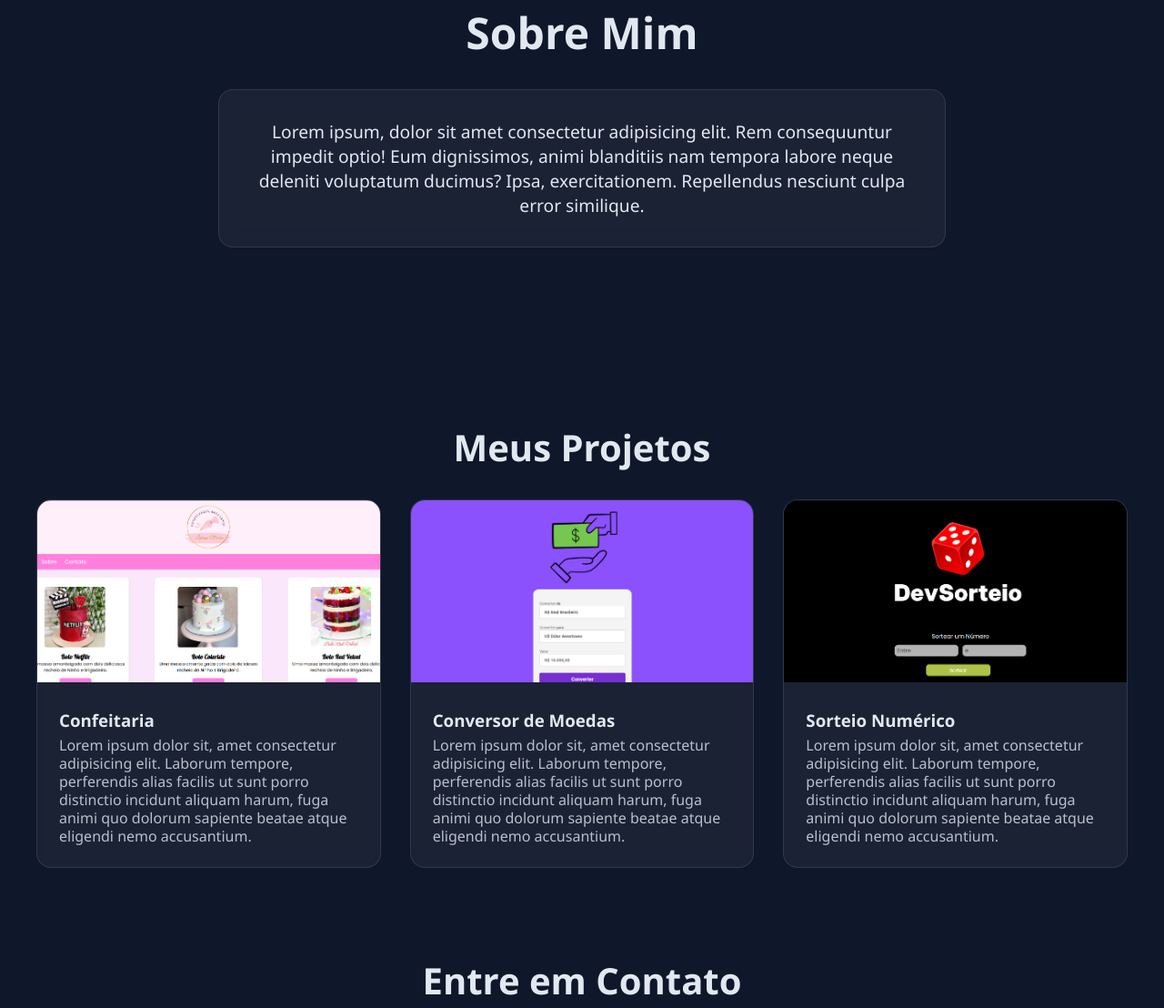
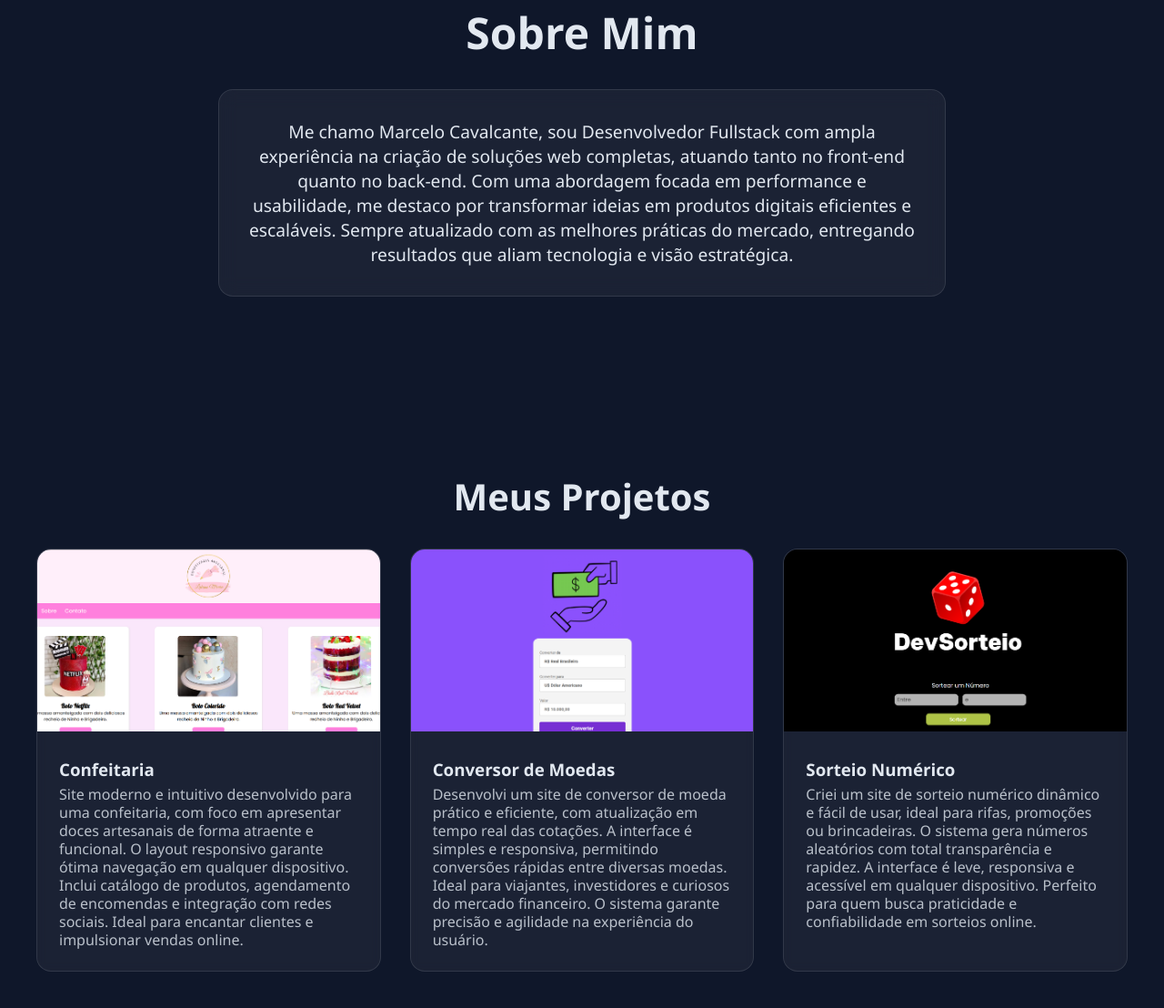
Before and after one commit to Marcelo-Cavalcante/Portifolio, a plain HTML site: page index.htm in a window 1280 px wide. Shown: the part 893-2001 px from the top of the page at 91% size. Drawn offline with Linux system fonts and the light colour scheme.

Commit message:
alteração na descrição sobre mim e na descrição dos cards

```diff
--- a/index.htm
+++ b/index.htm
@@ -36,9 +36,7 @@
         <h2 class="sobre-titulo">Sobre Mim</h2>
         <div class="sobre-caixa">
             <p class="sobre-paragrafo">
-                Lorem ipsum, dolor sit amet consectetur adipisicing elit. Rem consequuntur impedit optio! Eum
-                dignissimos, animi blanditiis nam tempora labore neque deleniti voluptatum ducimus? Ipsa,
-                exercitationem. Repellendus nesciunt culpa error similique.
+                Me chamo Marcelo Cavalcante, sou Desenvolvedor Fullstack com ampla experiência na criação de soluções web completas, atuando tanto no front-end quanto no back-end. Com uma abordagem focada em performance e usabilidade, me destaco por transformar ideias em produtos digitais eficientes e escaláveis. Sempre atualizado com as melhores práticas do mercado, entregando resultados que aliam tecnologia e visão estratégica.
             </p>
         </div>
     </section>
@@ -52,11 +50,7 @@
                 <img src="img/Card 01.png" alt="card01" class="projetos-imagem">
                 <div class="caixa-texto-projeto">
                     <h3 class="info-projetos">Confeitaria</h3>
-                    <p class="paragrafo-projetos">Lorem ipsum dolor sit, amet consectetur adipisicing elit. Laborum
-                        tempore,
-                        perferendis alias facilis ut sunt porro distinctio incidunt aliquam harum, fuga animi quo
-                        dolorum
-                        sapiente beatae atque eligendi nemo accusantium.</p>
+                    <p class="paragrafo-projetos">Site moderno e intuitivo desenvolvido para uma confeitaria, com foco em apresentar doces artesanais de forma atraente e funcional. O layout responsivo garante ótima navegação em qualquer dispositivo. Inclui catálogo de produtos, agendamento de encomendas e integração com redes sociais. Ideal para encantar clientes e impulsionar vendas online.</p>
                 </div>
             </div>
 
@@ -64,11 +58,7 @@
                 <img src="img/Card 02.png" alt="card02" class="projetos-imagem">
                 <div class="caixa-texto-projeto">
                     <h3 class="info-projetos">Conversor de Moedas</h3>
-                    <p class="paragrafo-projetos">Lorem ipsum dolor sit, amet consectetur adipisicing elit. Laborum
-                        tempore,
-                        perferendis alias facilis ut sunt porro distinctio incidunt aliquam harum, fuga animi quo
-                        dolorum
-                        sapiente beatae atque eligendi nemo accusantium.</p>
+                    <p class="paragrafo-projetos">Desenvolvi um site de conversor de moeda prático e eficiente, com atualização em tempo real das cotações. A interface é simples e responsiva, permitindo conversões rápidas entre diversas moedas. Ideal para viajantes, investidores e curiosos do mercado financeiro. O sistema garante precisão e agilidade na experiência do usuário.</p>
                 </div>
             </div>
 
@@ -76,11 +66,7 @@
                 <img src="img/Card 03.png" alt="card03" class="projetos-imagem">
                 <div class="caixa-texto-projeto">
                     <h3 class="info-projetos">Sorteio Numérico</h3>
-                    <p class="paragrafo-projetos">Lorem ipsum dolor sit, amet consectetur adipisicing elit. Laborum
-                        tempore,
-                        perferendis alias facilis ut sunt porro distinctio incidunt aliquam harum, fuga animi quo
-                        dolorum
-                        sapiente beatae atque eligendi nemo accusantium.</p>
+                    <p class="paragrafo-projetos">Criei um site de sorteio numérico dinâmico e fácil de usar, ideal para rifas, promoções ou brincadeiras. O sistema gera números aleatórios com total transparência e rapidez. A interface é leve, responsiva e acessível em qualquer dispositivo. Perfeito para quem busca praticidade e confiabilidade em sorteios online.</p>
                 </div>
             </div>
 
```
